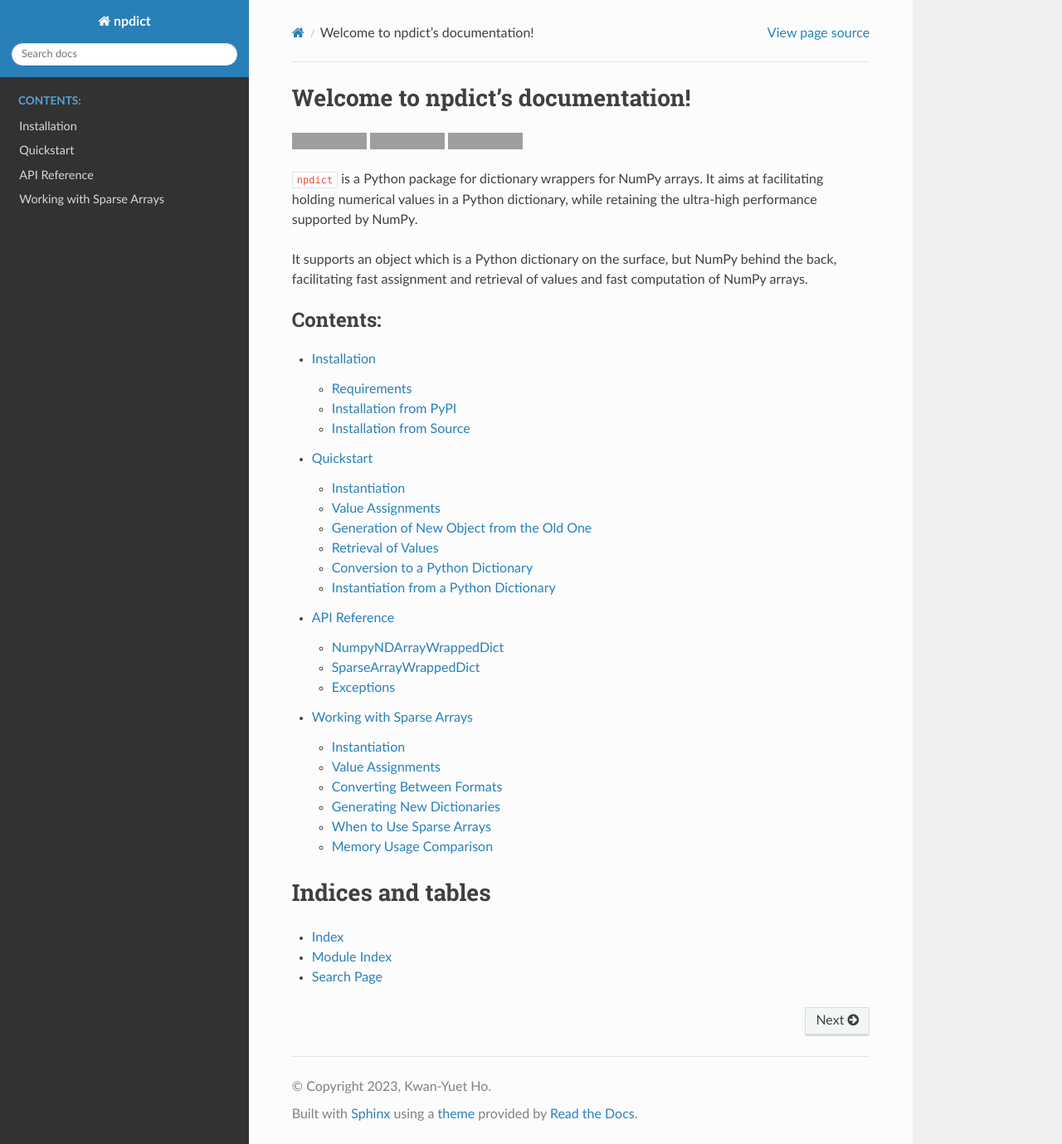
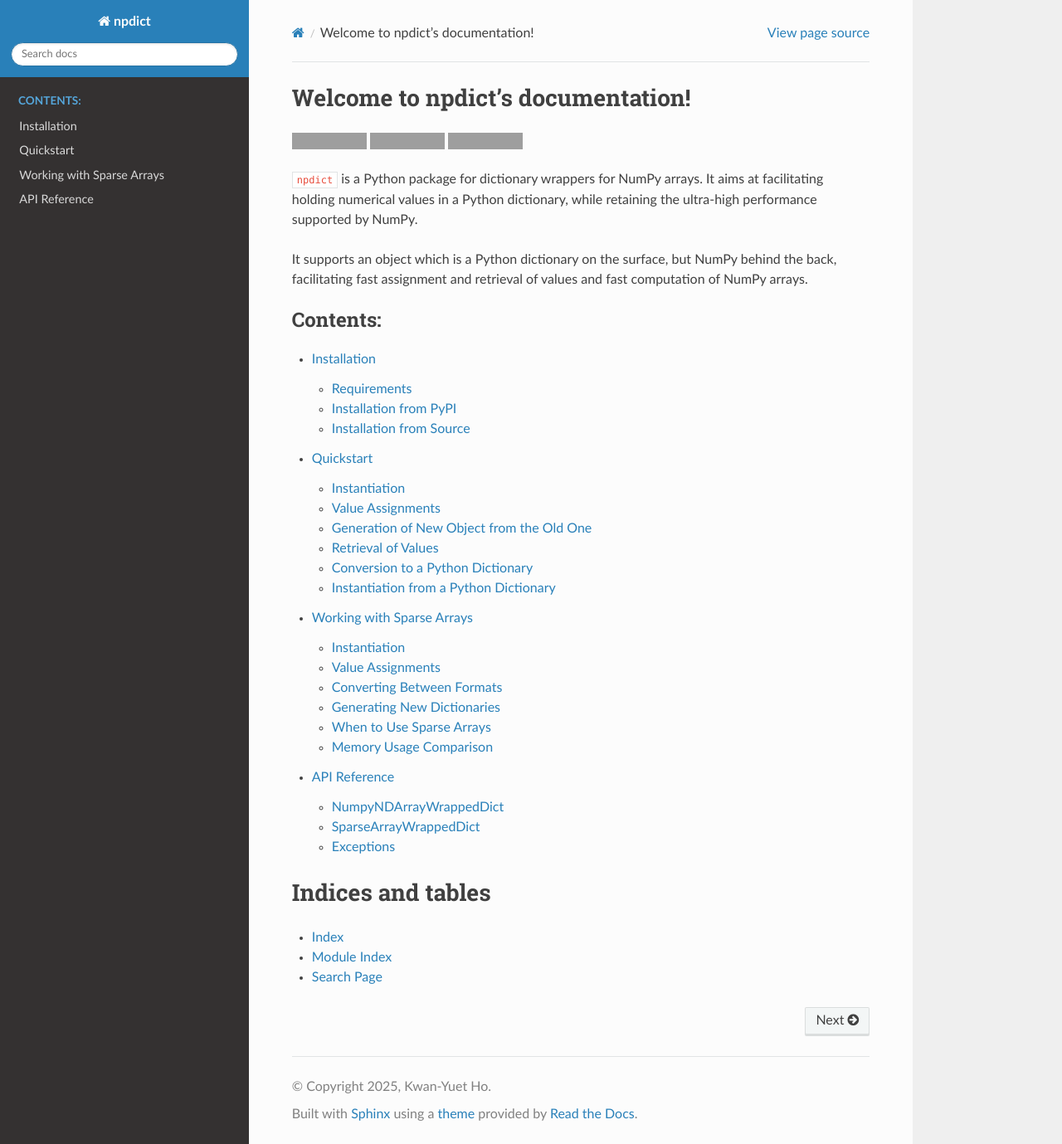
Before and after one commit to stephenhky/npdict, a Sphinx documentation site: the page built from docs/index.rst, in a window 1280 px wide and 1379 px high. Shown: the whole window at 83% size. Built offline with Sphinx 7.4.7 and the Read the Docs theme 3.1.0, drawn with Linux system fonts in a browser that asks for light colours; some of the changed lines change nothing that is shown; grey boxes are pictures that could not be loaded.

Commit message:
updated minor things

```diff
--- a/docs/conf.py
+++ b/docs/conf.py
@@ -11,8 +11,17 @@ sys.path.insert(0, os.path.abspath('..'))
 # https://www.sphinx-doc.org/en/master/usage/configuration.html#project-information
 
 project = 'npdict'
-copyright = '2023, Kwan-Yuet Ho'
+copyright = '2025, Kwan-Yuet Ho'
 author = 'Kwan-Yuet Ho'
+
+# The version info for the project you're documenting, acts as replacement for
+# |version| and |release|, also used in various other places throughout the
+# built documents.
+#
+# The short X.Y version.
+version = '0.0'
+# The full version, including alpha/beta/rc tags.
+release = '0.0.3'
 
 # -- General configuration ---------------------------------------------------
 # https://www.sphinx-doc.org/en/master/usage/configuration.html#general-configuration
--- a/docs/index.rst
+++ b/docs/index.rst
@@ -22,8 +22,8 @@ back, facilitating fast assignment and retrieval of values and fast computation
 
    installation
    quickstart
+   sparse_arrays
    api
-   sparse_arrays
 
 Indices and tables
 ==================
```
